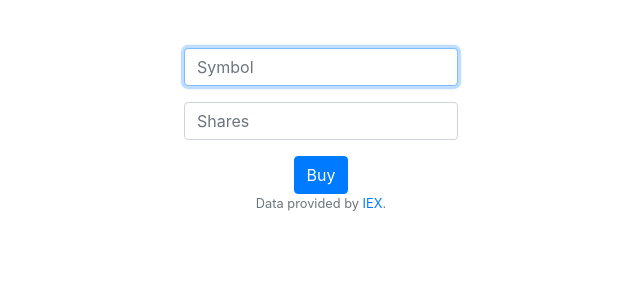
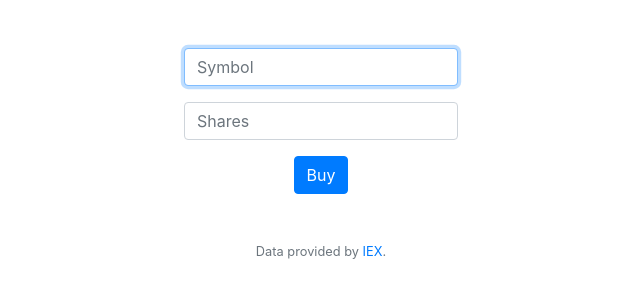
Before and after one commit to overload77/stock-market-simulator, a Flask app: page /buy in a window 1280 px wide. Shown: the part 76-376 px from the top of the page, without its empty margins (319-959 px from the left). Run offline with Flask 2, Linux system fonts and the light colour scheme; a user stored in the database is signed in; some libraries are stand-ins or nearby versions.

Commit message:
Fixed padding bottom on the layout

```diff
--- a/templates/layout.html
+++ b/templates/layout.html
@@ -59,7 +59,7 @@
             </header>
         {% endif %}
 
-        <main id="main" class="container pt-5 ">
+        <main id="main" class="container py-5">
             {% block main %}{% endblock %}
         </main>
 
```
